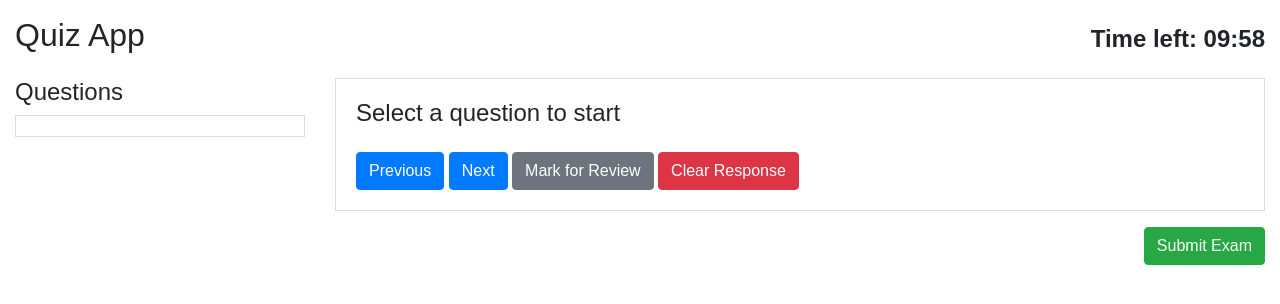
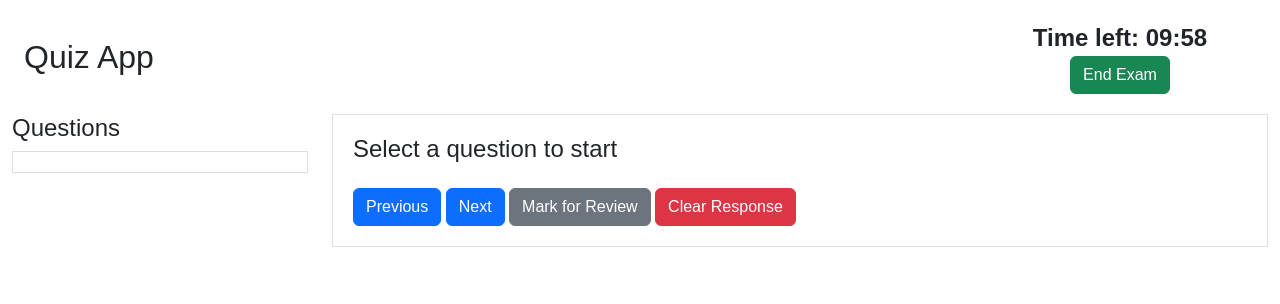
Before and after one commit to HarshithReddy-07/Quiz_App, a plain HTML site: page quiz.html in a window 1280 px wide. Drawn offline with nearby package versions, Linux system fonts and the light colour scheme; no server answers.

Commit message:
customization of timer,end-btn

```diff
--- a/quiz.html
+++ b/quiz.html
@@ -4,17 +4,26 @@
   <meta charset="UTF-8">
   <meta name="viewport" content="width=device-width, initial-scale=1.0">
   <title>Quiz App</title>
-  <link href="https://stackpath.bootstrapcdn.com/bootstrap/4.5.2/css/bootstrap.min.css" rel="stylesheet">
+  <link href="https://cdn.jsdelivr.net/npm/bootstrap@5.3.3/dist/css/bootstrap.min.css" rel="stylesheet" integrity="sha384-QWTKZyjpPEjISv5WaRU9OFeRpok6YctnYmDr5pNlyT2bRjXh0JMhjY6hW+ALEwIH" crossorigin="anonymous">
   <link rel="stylesheet" href="styles.css">
 </head>
 <body>
   <div class="container-fluid">
     <div class="row">
       <div class="col-md-12">
-        <header class="d-flex justify-content-between align-items-center py-3">
-          <h2>Quiz App</h2>
-          <div id="timer">Time left: 10:00</div>
-        </header>
+        <div class="row align-items-center py-3 justify-content-between">
+          <div class="col">
+            <div class="container text-center text-sm-start">
+              <h2 class="d-inline">Quiz App</h2>
+            </div>
+          </div>
+          <div class="col-sm-6 col-xl-3" id="time-end">
+              <div class="mx-2 my-1 text-center">
+                <div class="d-inline mx-2 my-1" id="timer">Time left: 10:00</div>
+                <button id="submit-btn" class="btn btn-success">End Exam</button>
+              </div>
+          </div>
+        </div>
       </div>
     </div>
     <div class="row">
@@ -40,11 +49,6 @@
       </div>
     </div>
     <div class="row">
-      <div class="col-md-12 text-right py-3">
-        <button id="submit-btn" class="btn btn-success">Submit Exam</button>
-      </div>
-    </div>
-    <div class="row">
       <div class="col-md-12">
         <div id="result-area" class="d-none text-center">
           <h4>Your Score</h4>
@@ -61,5 +65,6 @@
     </div>
   </div>
   <script src="script.js"></script>
+  <script src="https://cdn.jsdelivr.net/npm/bootstrap@5.3.3/dist/js/bootstrap.bundle.min.js" integrity="sha384-YvpcrYf0tY3lHB60NNkmXc5s9fDVZLESaAA55NDzOxhy9GkcIdslK1eN7N6jIeHz" crossorigin="anonymous"></script>
 </body>
 </html>
--- a/script.js
+++ b/script.js
@@ -10,7 +10,6 @@
         let questions=[];
         let category=localStorage.getItem('quiz-topic');
         let difficulty=localStorage.getItem('quiz-level-difficulty');
-
         async function getQuestions(){
             let URL=`https://opentdb.com/api.php?amount=10&category=${category}&difficulty=${difficulty}&type=multiple`;
             let respnse=await fetch(URL);
@@ -158,6 +157,7 @@
           });
           const correctPercent = (score / questions.length) * 100;
           document.getElementById('question-area').classList.add('d-none');
+          document.getElementById('time-end').classList.add('d-none');
           document.getElementById('result-area').classList.remove('d-none');
           document.getElementById('score').textContent = `You scored ${score} out of ${questions.length}`;
           setProgress(correctPercent);
```
